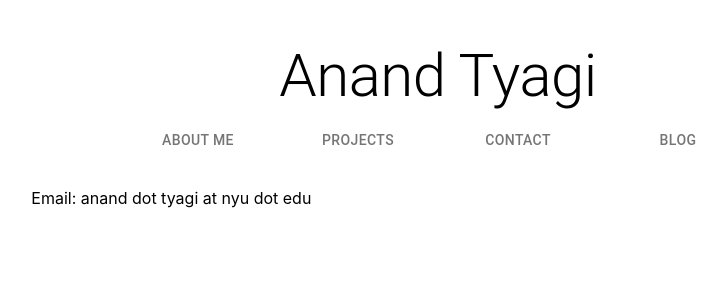
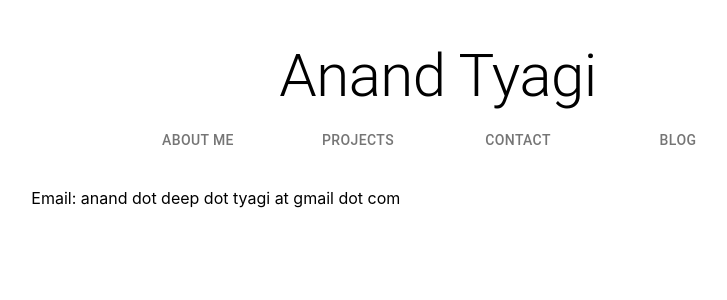
Before and after one commit to ananddtyagi/PersonalWebsite, a React (Create React App) app: page /contact in a window 1280 px wide. Shown: the top 300 px of the page, without its empty margins (202-929 px from the left). Built offline with nearby package versions, Linux system fonts and the light colour scheme.

Commit message:
add updated email

```diff
--- a/src/components/contact.jsx
+++ b/src/components/contact.jsx
@@ -8,7 +8,7 @@ class Main extends Component {
 
     return (
       <div>
-          <p>Email: anand dot tyagi at nyu dot edu</p>
+          <p>Email: anand dot deep dot tyagi at gmail dot com</p>
 
       </div>
     )
```
Also changed, not shown: 1 other file (tests, documents, lock files or other folders).
